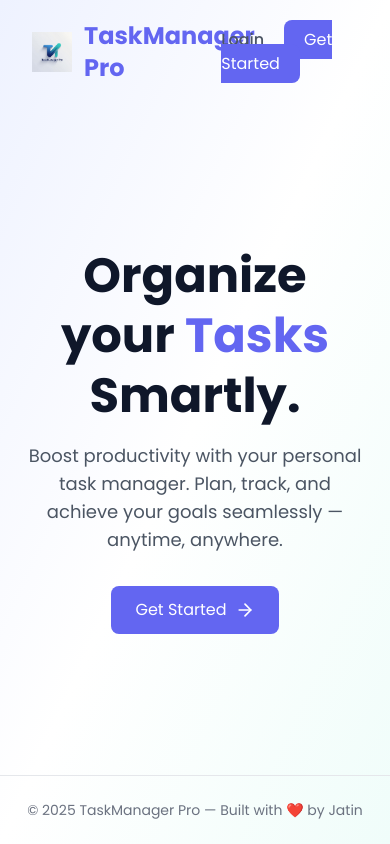
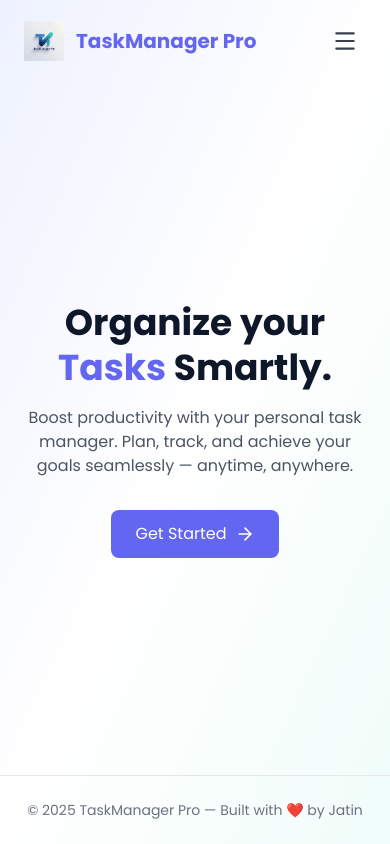
Before and after one commit to jatinvaid108/TaskManager-app, a React (Vite) app in the folder client/: page / in a window 390 px wide. Built offline with nearby package versions, Linux system fonts and the light colour scheme; no server answers.

Commit message:
Fixed mobile responsive layout

```diff
--- a/client/src/pages/Landing.jsx
+++ b/client/src/pages/Landing.jsx
@@ -1,49 +1,89 @@
 /* eslint-disable no-unused-vars */
-
 import { motion } from "framer-motion";
-import { ArrowRight } from "lucide-react";
+import { ArrowRight, Menu } from "lucide-react";
 import logo from "../assets/logo.png";
+import { useState } from "react";
 
 export default function Landing() {
+  const [menuOpen, setMenuOpen] = useState(false);
+
   return (
     <div className="min-h-screen bg-gradient-to-br from-indigo-50 via-white to-teal-50 flex flex-col">
-      {/* Navbar */}
-      <nav className="flex items-center justify-between px-8 py-5">
+
+      {/* ================= NAVBAR ================= */}
+      <nav className="flex items-center justify-between px-6 sm:px-10 py-5 relative">
+
+        {/* Left: Logo + Name */}
         <div className="flex items-center gap-3">
           <img src={logo} alt="logo" className="w-10 h-10" />
-          <h1 className="text-2xl font-bold text-primary">TaskManager Pro</h1>
+          <h1 className="text-xl sm:text-2xl font-bold text-primary whitespace-nowrap">
+            TaskManager <span className="text-indigo-500">Pro</span>
+          </h1>
         </div>
-        <div className="space-x-5">
-          <a href="/login" className="text-gray-600 hover:text-primary font-medium">Login</a>
-          <a href="/register" className="bg-primary text-white px-5 py-2 rounded-lg hover:bg-indigo-600 transition-all">
+
+        {/* Desktop Buttons */}
+        <div className="space-x-5 hidden sm:flex">
+          <a href="/login" className="text-gray-600 hover:text-primary font-medium">
+            Login
+          </a>
+          <a
+            href="/register"
+            className="bg-primary text-white px-5 py-2 rounded-lg hover:bg-indigo-600 transition-all"
+          >
             Get Started
           </a>
         </div>
+
+        {/* Mobile Menu Button */}
+        <button
+          className="sm:hidden p-2 text-gray-700"
+          onClick={() => setMenuOpen(!menuOpen)}
+        >
+          <Menu size={26} />
+        </button>
+
+        {/* Mobile Dropdown Menu */}
+        {menuOpen && (
+          <div className="absolute top-16 right-6 bg-white shadow-lg rounded-lg p-4 flex flex-col gap-3 sm:hidden z-50">
+            <a href="/login" className="text-gray-700 hover:text-primary font-medium">
+              Login
+            </a>
+            <a
+              href="/register"
+              className="bg-primary text-white px-4 py-2 rounded-lg text-center hover:bg-indigo-600 transition-all"
+            >
+              Get Started
+            </a>
+          </div>
+        )}
       </nav>
 
-      {/* Hero Section */}
+      {/* ================= HERO SECTION ================= */}
       <motion.div
         className="flex flex-col items-center justify-center flex-1 text-center px-6"
         initial={{ opacity: 0, y: 20 }}
         animate={{ opacity: 1, y: 0 }}
         transition={{ duration: 0.6 }}
       >
-        <h2 className="text-5xl md:text-6xl font-extrabold text-dark mb-4 leading-tight">
+        <h2 className="text-4xl sm:text-5xl md:text-6xl font-extrabold text-dark mb-4 leading-tight">
           Organize your <span className="text-primary">Tasks</span> Smartly.
         </h2>
-        <p className="text-gray-600 text-lg max-w-2xl mb-8">
-          Boost productivity with your personal task manager. Plan, track, and
-          achieve your goals seamlessly — anytime, anywhere.
+
+        <p className="text-gray-600 text-base sm:text-lg max-w-2xl mb-8">
+          Boost productivity with your personal task manager. Plan, track,
+          and achieve your goals seamlessly — anytime, anywhere.
         </p>
+
         <a
           href="/register"
           className="bg-primary text-white px-6 py-3 rounded-lg flex items-center gap-2 hover:bg-indigo-600 transition-all"
         >
-          Get Started <ArrowRight className="w-5 h-5" />
+          Get Started
+          <ArrowRight className="w-5 h-5" />
         </a>
       </motion.div>
 
-      {/* Footer */}
+      {/* ================= FOOTER ================= */}
       <footer className="text-center py-6 text-sm text-gray-500 border-t">
         © {new Date().getFullYear()} TaskManager Pro — Built with ❤️ by Jatin
       </footer>
```
